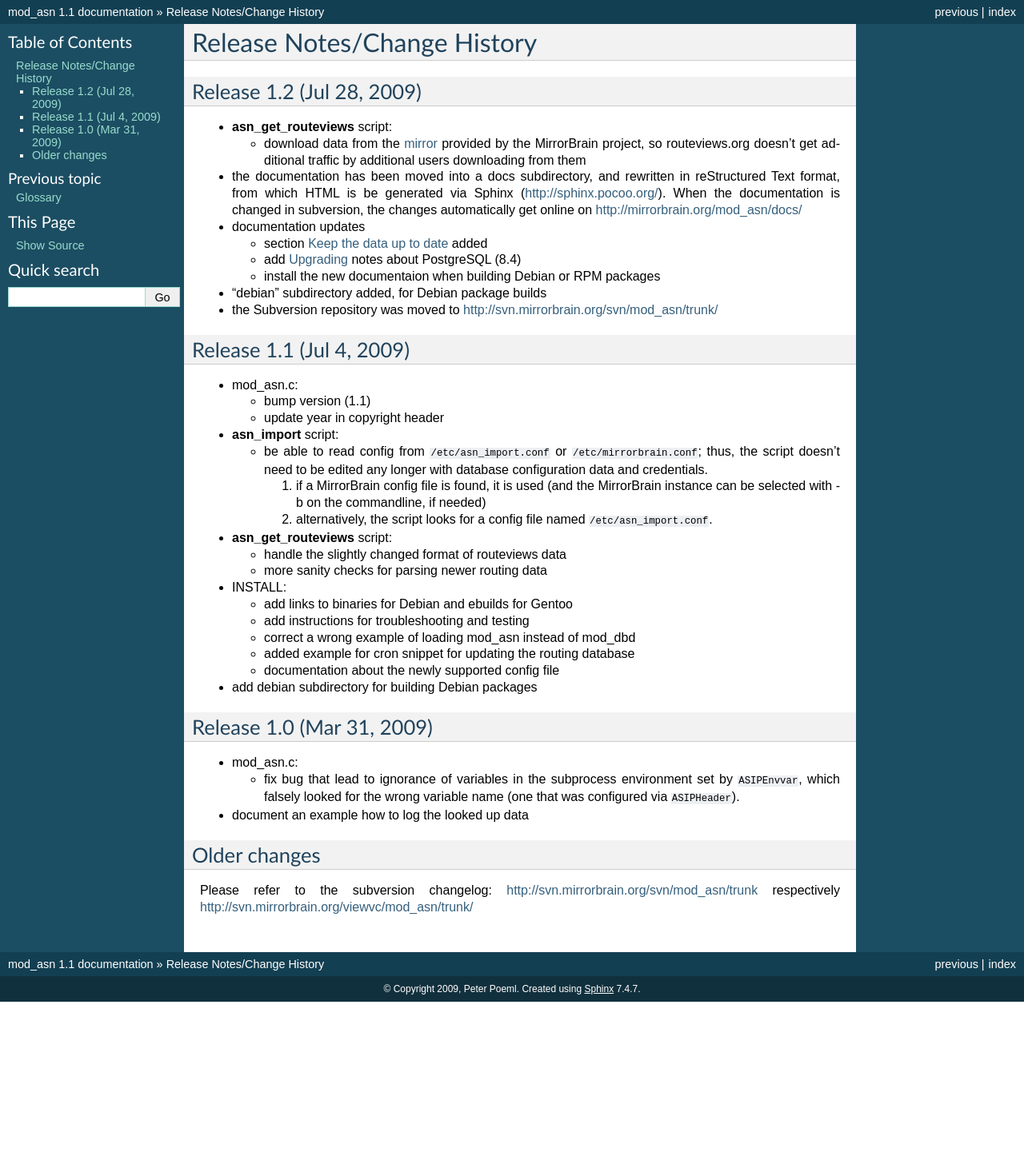
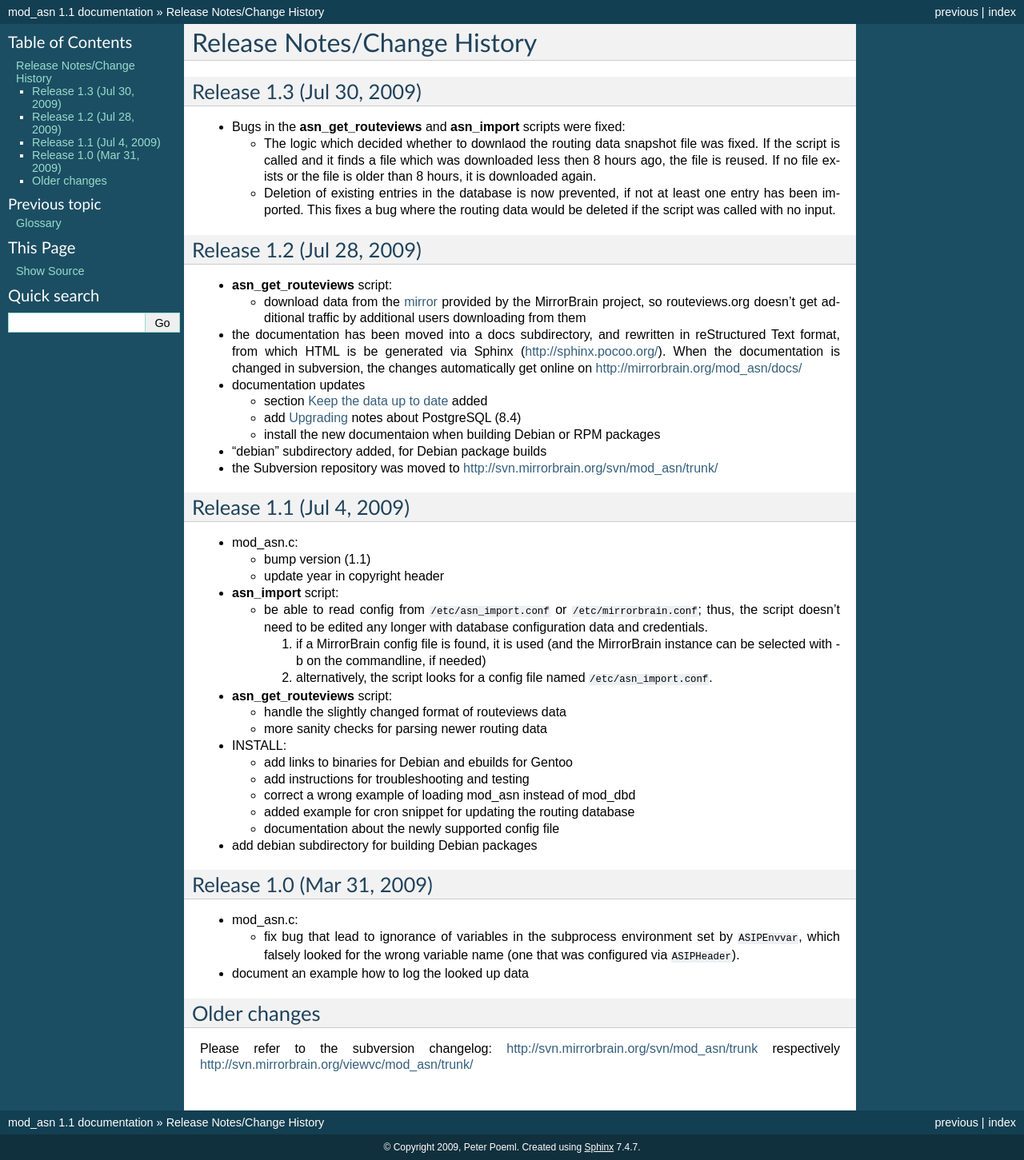
Before and after one commit to poempelfox/mod_asn-3, a Sphinx documentation site: the page built from docs/changes.rst, in a window 1280 px wide. Shown: the whole page at 80% size. Built offline with Sphinx 7.4.7, drawn with Linux system fonts in a browser that asks for light colours; before the commit the page ends 1253 px from its top, so only the background shows below that.

Commit message:
docs: release notes for 1.3
git-svn-id: http://svn.mirrorbrain.org/svn/mod_asn/trunk@66 bdcdc15a-0b27-11de-bb6f-c1748f86b8b8

```diff
--- a/docs/changes.rst
+++ b/docs/changes.rst
@@ -1,6 +1,21 @@
 
 Release Notes/Change History
 ============================
+
+Release 1.3 (Jul 30, 2009)
+--------------------------
+
+* Bugs in the :program:`asn_get_routeviews` and :program:`asn_import` scripts were fixed:
+
+  - The logic which decided whether to downlaod the routing data snapshot file
+    was fixed.  If the script is called and it finds a file which was
+    downloaded less then 8 hours ago, the file is reused. If no file exists or
+    the file is older than 8 hours, it is downloaded again.
+
+  - Deletion of existing entries in the database is now prevented, if not at
+    least one entry has been imported. This fixes a bug where the routing data
+    would be deleted if the script was called with no input.
+
 
 Release 1.2 (Jul 28, 2009)
 --------------------------
```
